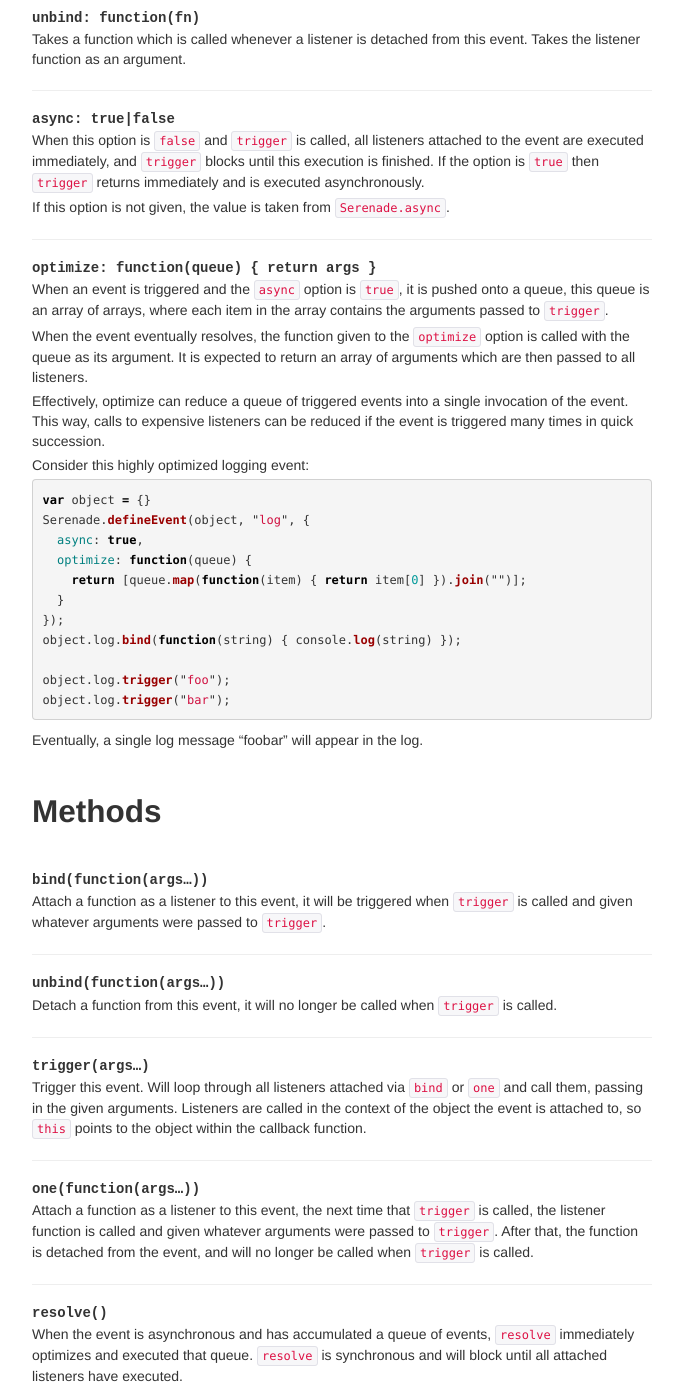
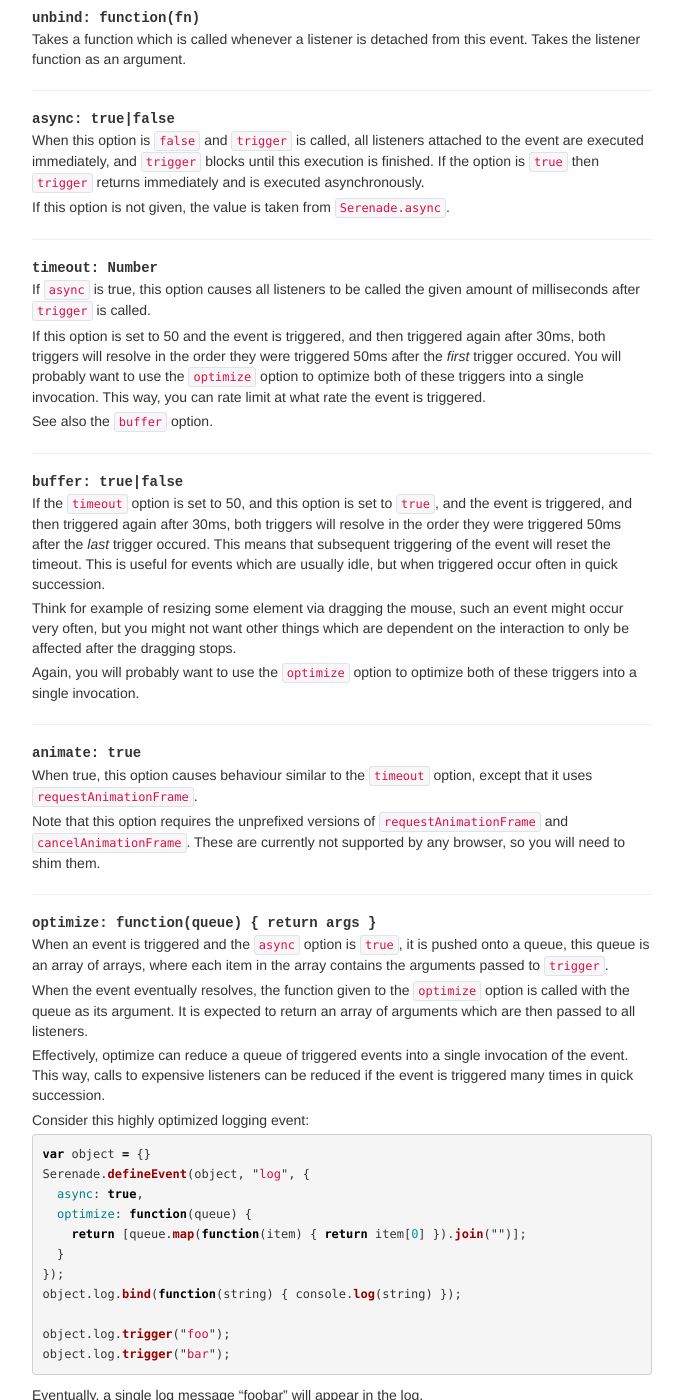
Before and after one commit to varvet/serenade.js, a Jekyll site: the page built from reference/define_event.md, in a window 1280 px wide and 1400 px high, scrolled down 954 px. Shown: the whole window, without its empty margins (458-1141 px from the left). Built offline with Jekyll 4.4.1, drawn with Linux system fonts in a browser that asks for light colours; Markdown is read by kramdown in place of the engine named in the settings.

Commit message:
Document how timeout, buffer and animate work

```diff
--- a/reference/define_event.md
+++ b/reference/define_event.md
@@ -52,6 +52,44 @@ is finished. If the option is `true` then `trigger` returns immediately and is
 executed asynchronously.
 
 If this option is not given, the value is taken from `Serenade.async`.
+
+### timeout: Number
+
+If `async` is true, this option causes all listeners to be called
+the given amount of milliseconds after `trigger` is called.
+
+If this option is set to 50 and the event is triggered, and then triggered
+again after 30ms, both triggers will resolve in the order they were triggered
+50ms after the *first* trigger occured. You will probably want to use the
+`optimize` option to optimize both of these triggers into a single invocation.
+This way, you can rate limit at what rate the event is triggered.
+
+See also the `buffer` option.
+
+### buffer: true|false
+
+If the `timeout` option is set to 50, and this option is set to `true`, and the
+event is triggered, and then triggered again after 30ms, both triggers will
+resolve in the order they were triggered 50ms after the *last* trigger occured.
+This means that subsequent triggering of the event will reset the timeout.
+This is useful for events which are usually idle, but when triggered occur
+often in quick succession.
+
+Think for example of resizing some element via dragging the mouse, such an
+event might occur very often, but you might not want other things which are
+dependent on the interaction to only be affected after the dragging stops.
+
+Again, you will probably want to use the `optimize` option to optimize both of
+these triggers into a single invocation.
+
+### animate: true
+
+When true, this option causes behaviour similar to the `timeout` option, except
+that it uses `requestAnimationFrame`.
+
+Note that this option requires the unprefixed versions of
+`requestAnimationFrame` and `cancelAnimationFrame`.  These are currently not
+supported by any browser, so you will need to shim them.
 
 ### optimize: function(queue) { return args }
 
```
Also changed, not shown: reference/define_property.md (+30 -0 lines).
